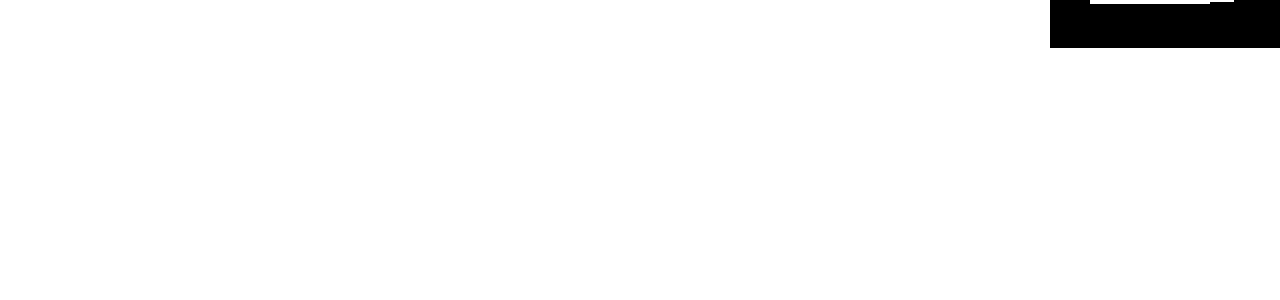
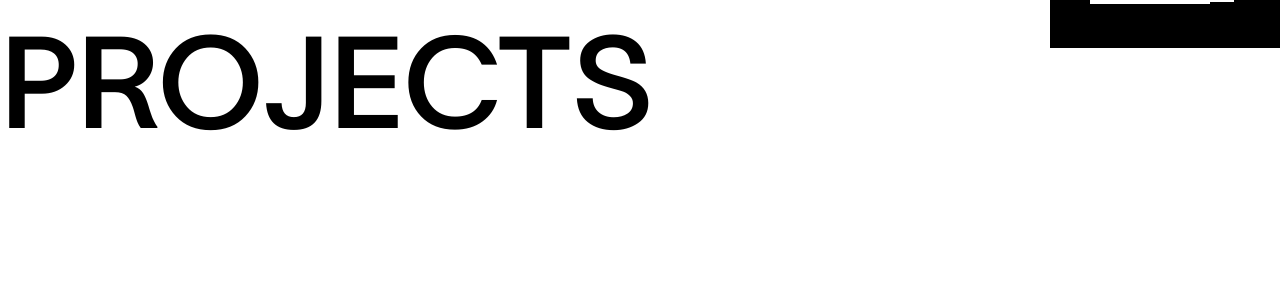
Before and after one commit to YAKSHMEHTA/animated, a React (Vite) app in the folder flashy/: page /projects in a window 1280 px wide. Shown: the top 300 px of the page. Built offline with nearby package versions, Linux system fonts and the light colour scheme.

Commit message:
Starting projects page

```diff
--- a/flashy/src/components/navigation/Fullscreennav.jsx
+++ b/flashy/src/components/navigation/Fullscreennav.jsx
@@ -85,11 +85,9 @@
         <div>
           <h1>YAKSH</h1>
         </div>
-        <div onClick={()=>{setNavOpen(false);
-          gsapAnimationReverse();
-        }}  className=' h-18 w-18 relative cursor-pointer ' >{/* decreased from h-20 w-20 to h-18 w-18 */}
-            <div className='absolute h-25 bg-red-600 w-1 -rotate-45 origin-top' ></div>
-            <div className='absolute h-25 bg-red-600 w-1 right-0 rotate-45 origin-top' ></div>
+        <div onClick={()=>{setNavOpen(false);}}  className=' h-18 w-18 relative cursor-pointer ' >{/* decreased from h-20 w-20 to h-18 w-18 */}
+            <div className='absolute h-25 bg-white w-1 -rotate-45 origin-top' ></div>
+            <div className='absolute h-25 bg-white w-1 right-0 rotate-45 origin-top' ></div>
         </div>
       </div>
       <div className="py-7">
--- a/flashy/src/pages/Projects.jsx
+++ b/flashy/src/pages/Projects.jsx
@@ -2,7 +2,11 @@
 
 const Projects = () => {
   return (
-    <div>P</div>
+    <div>
+      <div className="">
+        <h1 className='text-black text-[10vw] font-[font1] '>PROJECTS</h1>
+      </div>
+    </div>
   )
 }
 
```
